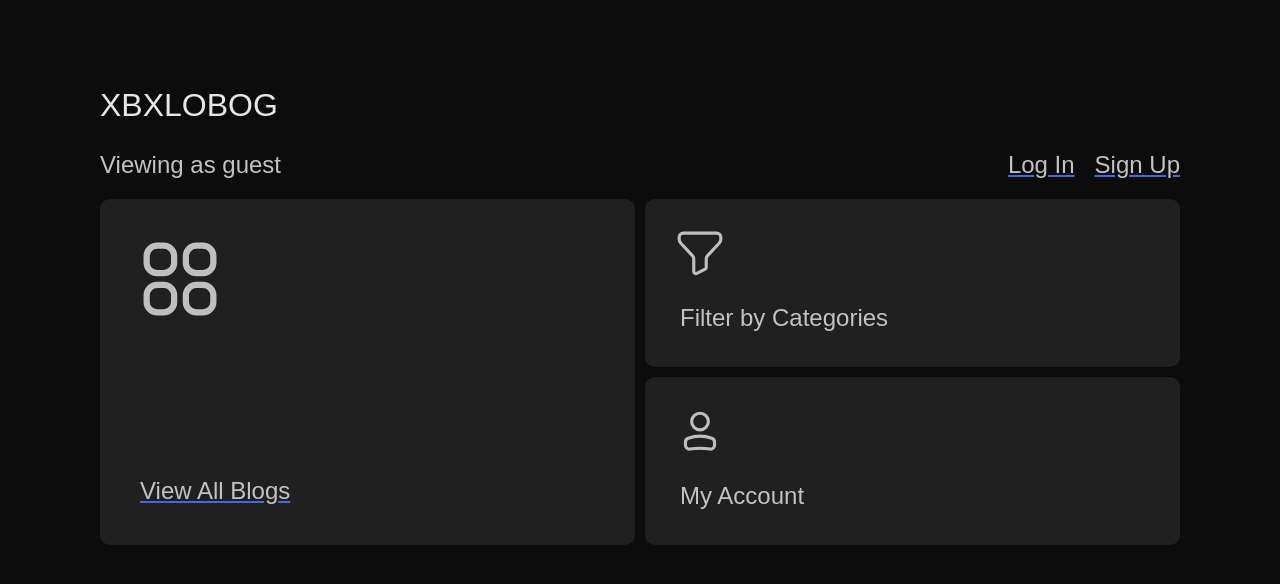
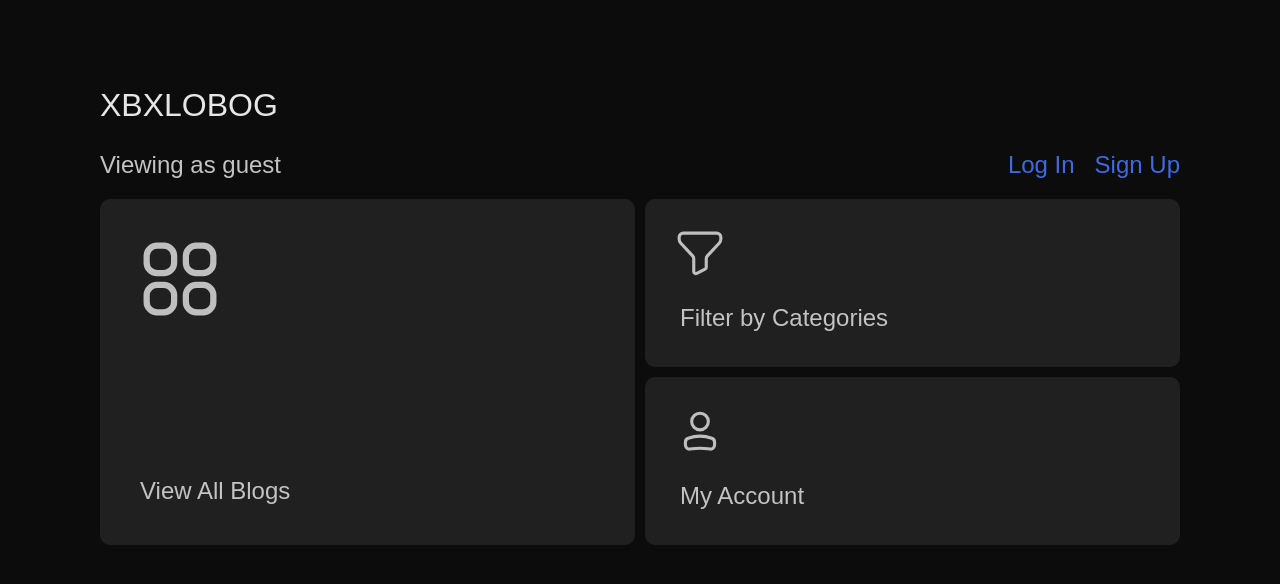
Before and after one commit to wnzeuton/p00, a Flask app: page / in a window 1280 px wide. Shown: the top 584 px of the page. Run offline with Flask 3, Linux system fonts and the light colour scheme; some web fonts are replaced.

Commit message:
Frontend updates

```diff
--- a/app/static/styles.css
+++ b/app/static/styles.css
@@ -10,6 +10,20 @@ body {
 
 a {
     color: royalblue;
+    text-decoration: none;
+}
+
+a:hover {
+    color: #0056b3;
+}
+
+.button {
+    color: royalblue;
+    text-decoration: none;
+}
+
+.button:hover {
+    color: #0056b3;
 }
 
 h1 {
--- a/app/templates/index.html
+++ b/app/templates/index.html
@@ -13,16 +13,16 @@
     <div class="guest-view">
         <h2>Viewing as guest</h2>
         <div class="auth-opts">
-            <a href="/login" class="button"><h2>Log In</h2></a>
-            <a href="/signup" class="button"><h2>Sign Up</h2></a>
+            <a href="/login"><h2 class="button">Log In</h2></a>
+            <a href="/signup"><h2 class="button">Sign Up</h2></a>
         </div>
     </div>
 {% else %}
     <div class="guest-view">
         <h2>Signed in as {{ username }}</h2>
         <div class="auth-opts">
-            <a href="/user/{{ username }}" class="button"><h2>Profile</h2></a>
-            <a href="/logout" class="button"><h2>Log Out</h2></a>
+            <a href="/user/{{ username }}"><h2 class="button">Profile</h2></a>
+            <a href="/logout"><h2 class="button">Log Out</h2></a>
         </div>
     </div>
 {% endif %}
```
